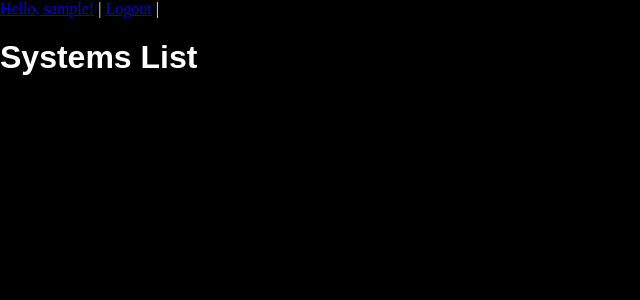
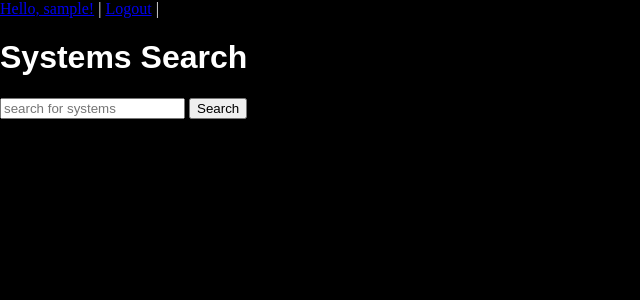
Before and after one commit to sammark1/Launch-a-Probe, a Django app: page /systems/ in a window 1280 px wide. Shown: the top 300 px of the page, without its empty margins (0-640 px from the left). Run offline with Django 4.2, Linux system fonts and the light colour scheme; the visitor is signed in with stand-in values (Sample User, id 1); data that the repository does not hold is empty; some libraries are stand-ins or nearby versions; some web fonts are replaced.

Commit message:
add basic systems search

```diff
--- a/main_app/static/scripts/render_data.json
+++ b/main_app/static/scripts/render_data.json
@@ -1 +1 @@
-{"bodyColor": 16777215}
+{"bodyColor": 16776960}
--- a/main_app/templates/systems_list.html
+++ b/main_app/templates/systems_list.html
@@ -5,7 +5,13 @@
 {% endblock %}
 
 {% block body %}
-<h1>Systems List</h1>
+<h1>Systems Search</h1>
+<form>
+    <div>
+        <input type="text" name="search" placeholder="search for systems"/>
+        <input type="submit" value="Search"/>
+    </div>
+</form>
 {% for system in systems %}
     <a href="{% url 'System_View' system.id %}">
         <h3>Designation: {{system.designation}}</h3>
--- a/main_app/views.py
+++ b/main_app/views.py
@@ -64,10 +64,14 @@ class Systems_List(TemplateView):
 
     def get_context_data(self, **kwargs):
         context = super().get_context_data(**kwargs)
-        context["systems"] = System.objects.all()
+        search=self.request.GET.get('search')
+        if search !=None:
+            context["systems"] = System.objects.filter(name__icontains=search)
+        else:
+            context["systems"] = System.objects.all()
 
         render_data={
-            'bodyColor':0xffffff,
+            'bodyColor':0xffff00,
         }
         f = open("main_app/static/scripts/render_data.json", "w")
         f.write(json.dumps(render_data))
```
